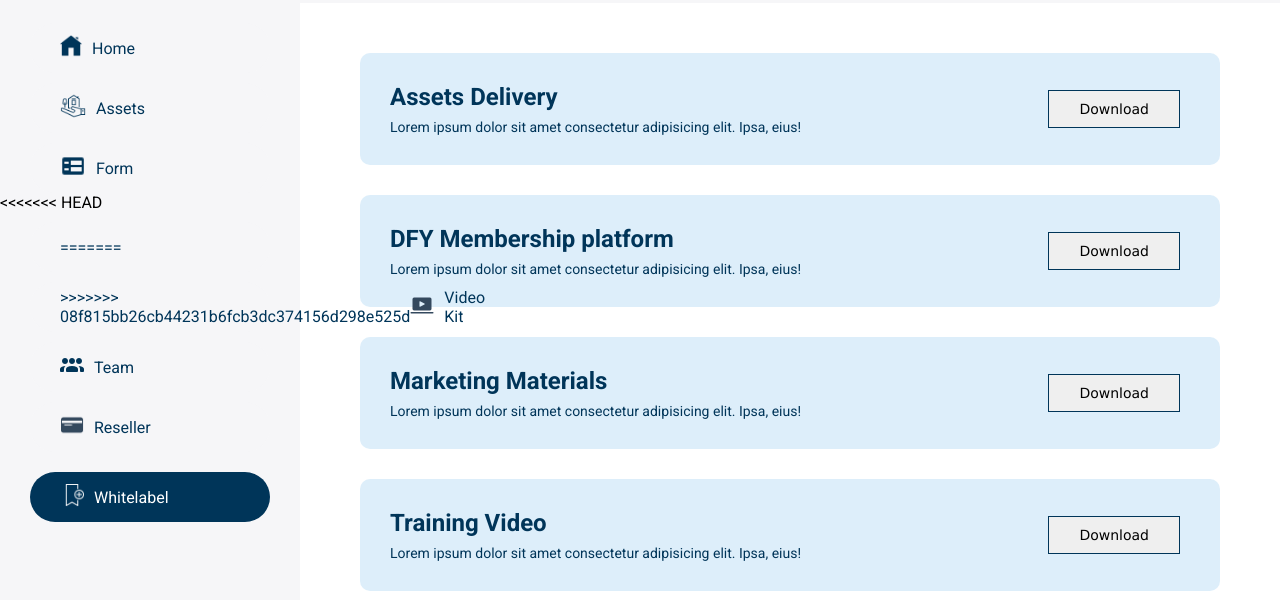
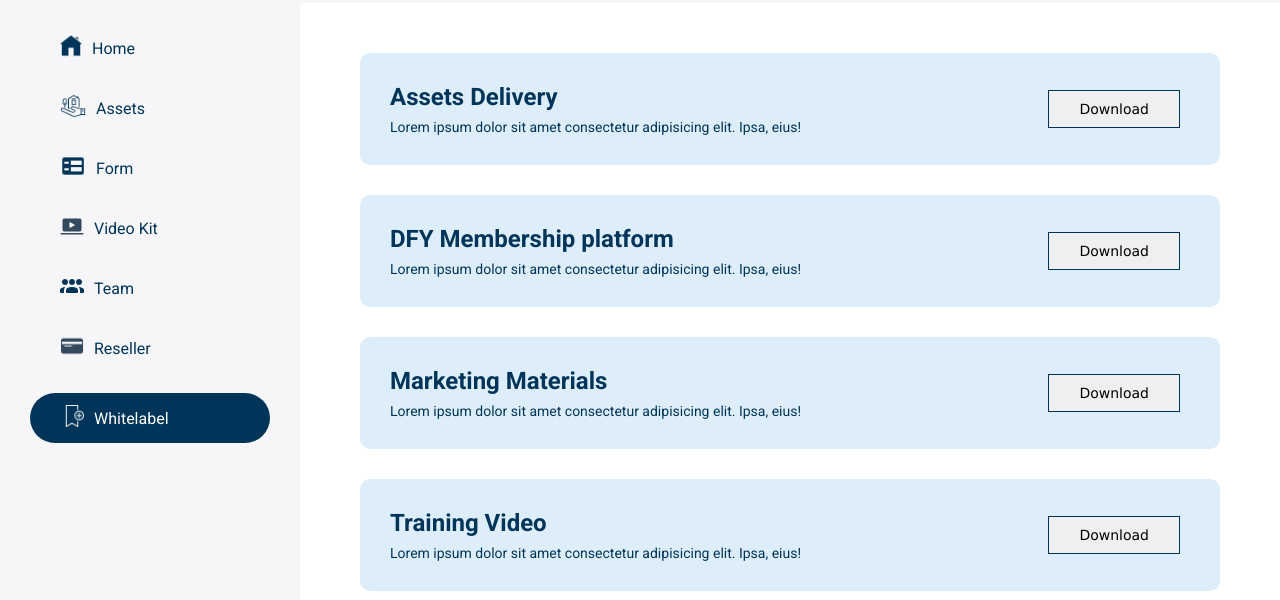
Before and after one commit to Victor-Aken/AgencyBee, a plain HTML site: page whitelabel_page.html in a window 1280 px wide. Shown: the part 67-667 px from the top of the page. Drawn offline with Linux system fonts and the light colour scheme.

Commit message:
Corrected error in Whitelabel and Reseller Pages

```diff
--- a/whitelabel_page.html
+++ b/whitelabel_page.html
@@ -55,12 +55,9 @@
                     <p>Form</p>
                 </a>
             </div>
+
             <div class="side_bar_btn">
-<<<<<<< HEAD
                 <a href="video_kit.html">
-=======
-                <a href="">
->>>>>>> 08f815bb26cb44231b6fcb3dc374156d298e525d
                     <div><img style="width: 24px;" src="images/icons8-laptop-play-video-48.png" alt=""></div>
                     <p>Video Kit</p>
                 </a>
```
Also changed, not shown: reseller_page.html (+2 -4 lines).
